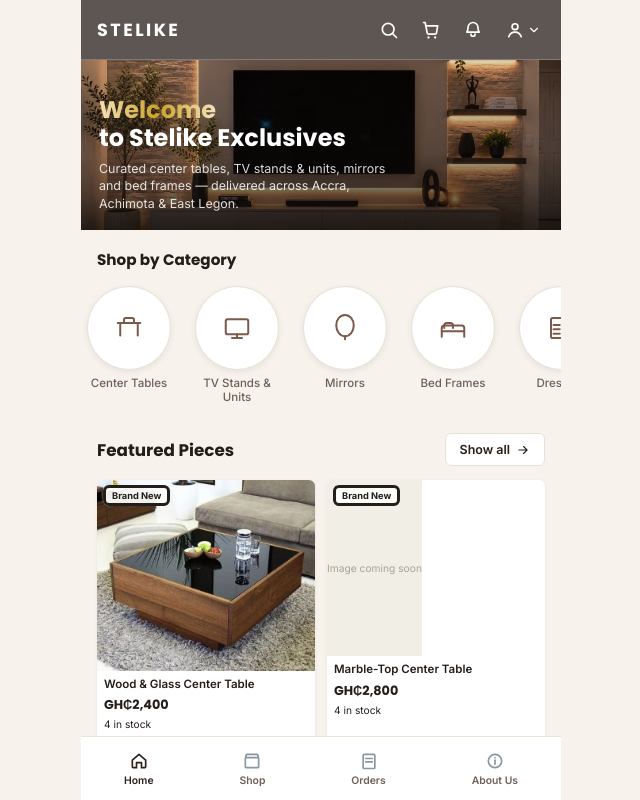
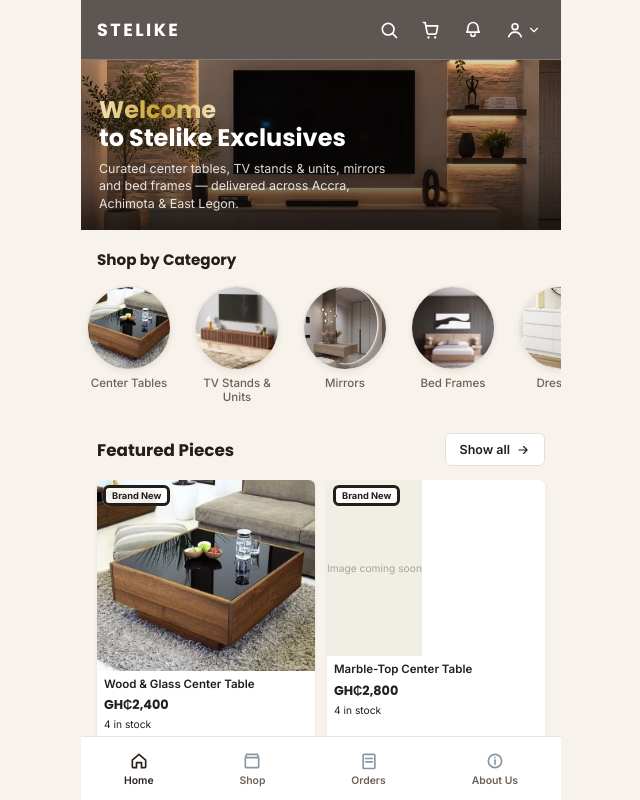
Before and after one commit to tontonvs/stelike-exclusives-demo, a React (Vite) app: page / in a window 1280 px wide. Shown: the top 800 px of the page, without its empty margins (319-959 px from the left). Built offline with nearby package versions, Linux system fonts and the light colour scheme.

Commit message:
Category circles: swap line icons for real product photos

```diff
--- a/src/components/CategoryCircles.tsx
+++ b/src/components/CategoryCircles.tsx
@@ -1,15 +1,13 @@
-import type { ReactElement } from "react";
 import { categoryShortcuts } from "../data/products";
 import type { ProductCategory } from "../types";
 
-// No dedicated category photography yet — using line icons instead of the
-// photo circles the old repo used, until real category shots come in.
-const iconByCategory: Record<ProductCategory, () => ReactElement> = {
-  "center-tables": TableIcon,
-  "tv-stands": TvIcon,
-  mirrors: MirrorIcon,
-  "bed-frames": BedIcon,
-  dressers: DresserIcon,
+// Real product photography now available for each category circle.
+const imageByCategory: Record<ProductCategory, string> = {
+  "center-tables": "/products/wood-glass-center-table.jpg",
+  "tv-stands": "/products/fluted-walnut-tv-console.jpg",
+  mirrors: "/products/round-led-mirror.jpg",
+  "bed-frames": "/products/platform-bed-nightstands.jpg",
+  dressers: "/products/white-6-drawer-dresser.jpg",
 };
 
 export default function CategoryCircles() {
@@ -18,11 +16,15 @@ export default function CategoryCircles() {
       <h2 style={styles.heading}>Shop by Category</h2>
       <div style={styles.scrollArea} className="category-scroll">
         {categoryShortcuts.map((shortcut) => {
-          const Icon = iconByCategory[shortcut.category];
+          const image = imageByCategory[shortcut.category];
           return (
             <button key={shortcut.id} style={styles.item}>
               <div style={styles.circle}>
-                <Icon />
+                <img
+                  src={image}
+                  alt={shortcut.label}
+                  style={styles.circleImg}
+                />
               </div>
               <span style={styles.label}>{shortcut.label}</span>
             </button>
@@ -30,106 +32,6 @@ export default function CategoryCircles() {
         })}
       </div>
     </section>
-  );
-}
-
-function TableIcon() {
-  return (
-    <svg width="30" height="30" viewBox="0 0 24 24" fill="none">
-      <path
-        d="M3 8h18M5 8v10M19 8v10M8 8V5.5A1.5 1.5 0 019.5 4h5A1.5 1.5 0 0116 5.5V8"
-        stroke="var(--color-brand)"
-        strokeWidth="1.6"
-        strokeLinecap="round"
-        strokeLinejoin="round"
-      />
-    </svg>
-  );
-}
-
-function TvIcon() {
-  return (
-    <svg width="30" height="30" viewBox="0 0 24 24" fill="none">
-      <rect
-        x="3"
-        y="5"
-        width="18"
-        height="12"
-        rx="1.5"
-        stroke="var(--color-brand)"
-        strokeWidth="1.6"
-      />
-      <path
-        d="M8 20h8M12 17v3"
-        stroke="var(--color-brand)"
-        strokeWidth="1.6"
-        strokeLinecap="round"
-      />
-    </svg>
-  );
-}
-
-function MirrorIcon() {
-  return (
-    <svg width="30" height="30" viewBox="0 0 24 24" fill="none">
-      <ellipse
-        cx="12"
-        cy="10"
-        rx="7"
-        ry="8.5"
-        stroke="var(--color-brand)"
-        strokeWidth="1.6"
-      />
-      <path
-        d="M12 18.5V21"
-        stroke="var(--color-brand)"
-        strokeWidth="1.6"
-        strokeLinecap="round"
-      />
-    </svg>
-  );
-}
-
-function BedIcon() {
-  return (
-    <svg width="30" height="30" viewBox="0 0 24 24" fill="none">
-      <path
-        d="M3 19v-7a2 2 0 012-2h14a2 2 0 012 2v7M3 19v-2.5M21 19v-2.5M3 14.5h18"
-        stroke="var(--color-brand)"
-        strokeWidth="1.6"
-        strokeLinecap="round"
-        strokeLinejoin="round"
-      />
-      <path
-        d="M5 12v-2a2 2 0 012-2h3a2 2 0 012 2v2"
-        stroke="var(--color-brand)"
-        strokeWidth="1.6"
-        strokeLinecap="round"
-        strokeLinejoin="round"
-      />
-    </svg>
-  );
-}
-
-function DresserIcon() {
-  return (
-    <svg width="30" height="30" viewBox="0 0 24 24" fill="none">
-      <rect
-        x="4"
-        y="4"
-        width="16"
-        height="16"
-        rx="1.5"
-        stroke="var(--color-brand)"
-        strokeWidth="1.6"
-      />
-      <path
-        d="M6 9.5h5M6 13h5M6 16.5h5"
-        stroke="var(--color-brand)"
-        strokeWidth="1.6"
-        strokeLinecap="round"
-      />
-    </svg>
   );
 }
 
@@ -177,6 +79,11 @@ const styles: Record<string, React.CSSProperties> = {
     justifyContent: "center",
     boxShadow: "0 2px 6px rgba(43,33,29,0.08)",
   },
+  circleImg: {
+    width: "100%",
+    height: "100%",
+    objectFit: "cover",
+  },
   label: {
     fontSize: "0.72rem",
     fontWeight: 500,
```
